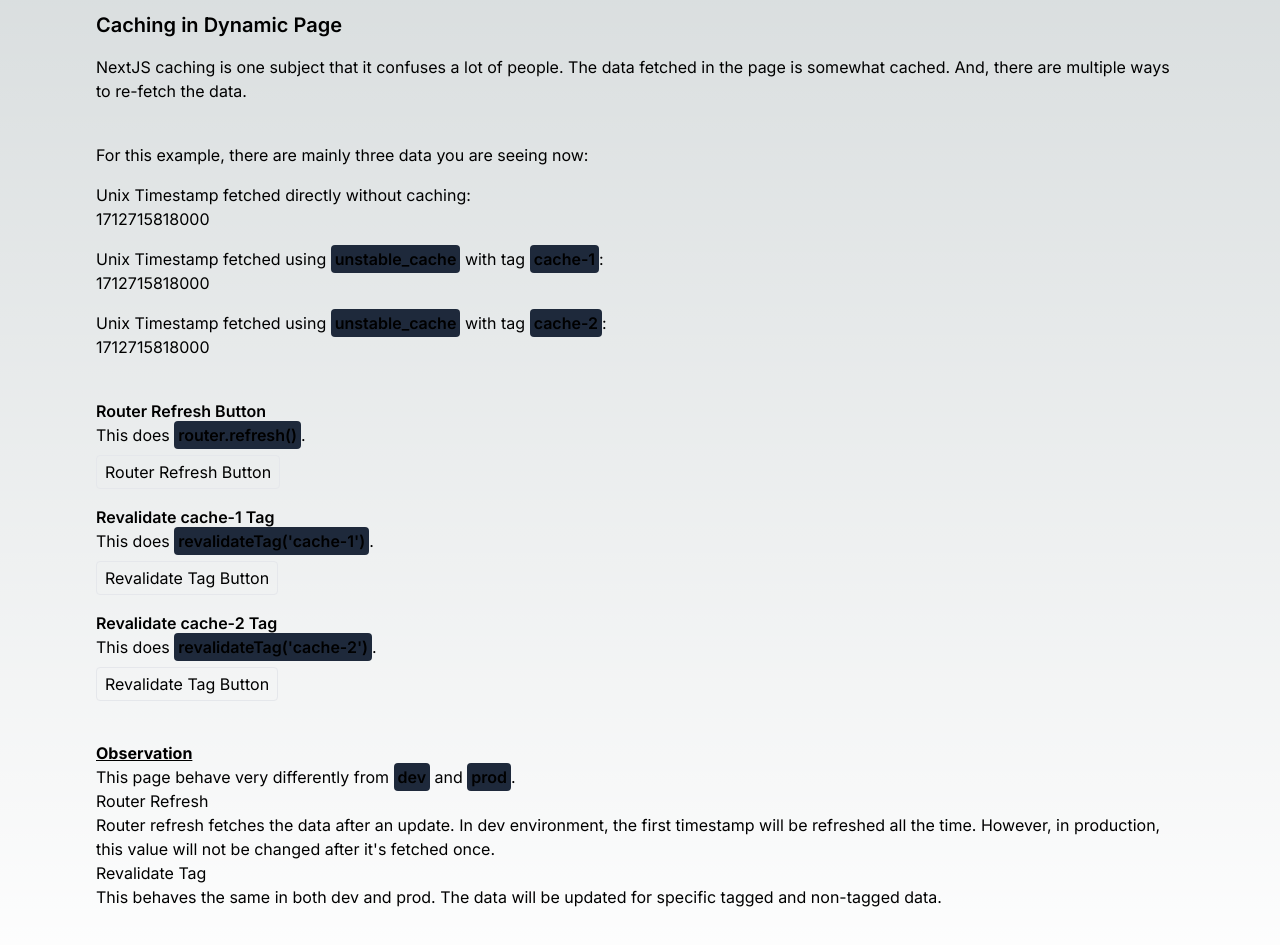
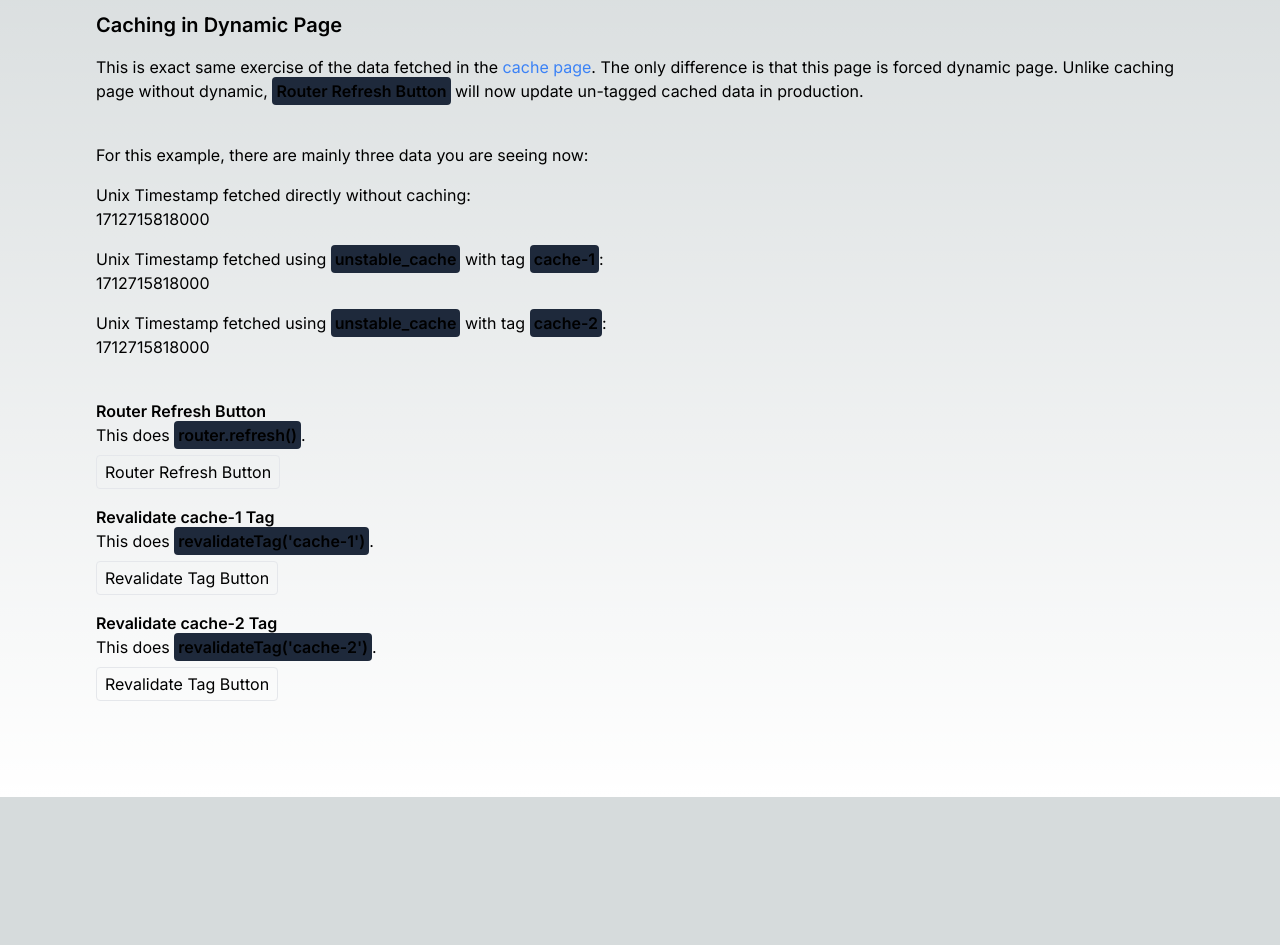
Before and after one commit to cjjeon/nextjs-learnings, a Next.js app: page /cache-dynamic-page in a window 1280 px wide. Shown: the part 117-1062 px from the top of the page. After the commit the page ends 914 px from the top, so only its background shows below. Built offline with nearby package versions, Linux system fonts and the light colour scheme.

Commit message:
Testing dynamic page

```diff
--- a/src/app/cache-dynamic-page/page.tsx
+++ b/src/app/cache-dynamic-page/page.tsx
@@ -22,8 +22,10 @@ export default function Page() {
       </div>
       <div className="py-2"/>
       <div>
-        NextJS caching is one subject that it confuses a lot of people. The data fetched in the page is somewhat cached.
-        And, there are multiple ways to re-fetch the data.
+        This is exact same exercise of the data fetched in the <Link href='/caching'><span
+        className="text-blue-500 hover:underline">cache page</span></Link>. The only difference is that this page is
+        forced dynamic page. Unlike caching page without dynamic, <Tag>Router Refresh Button</Tag> will now update
+        un-tagged cached data in production.
       </div>
       <div className="py-5"/>
       <div>
@@ -54,26 +56,6 @@ export default function Page() {
       <RevalidateTagButton tag={'cache-1'}/>
       <div className="py-2"/>
       <RevalidateTagButton tag={'cache-2'}/>
-      <div className="py-5"/>
-      <div className="font-bold underline">
-        Observation
-      </div>
-      <div>
-        This page behave very differently from <Tag>dev</Tag> and <Tag>prod</Tag>.
-      </div>
-      <div>
-        Router Refresh
-      </div>
-      <div>
-        Router refresh fetches the data after an update. In dev environment, the first timestamp will be refreshed all
-        the time. However, in production, this value will not be changed after it&apos;s fetched once.
-      </div>
-      <div>
-        Revalidate Tag
-      </div>
-      <div>
-        This behaves the same in both dev and prod. The data will be updated for specific tagged and non-tagged data.
-      </div>
     </div>
   );
 }
```
